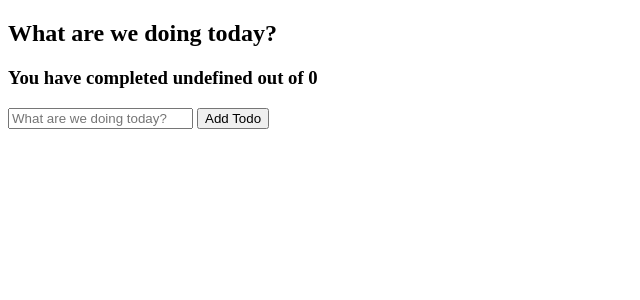
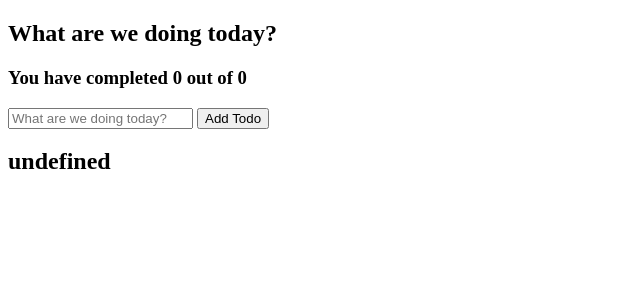
Before and after one commit to ReubenMenezes/Svelte-Todo-List, a Svelte app: page / in a window 1280 px wide. Shown: the top 300 px of the page, without its empty margins (0-640 px from the left). Built offline with nearby package versions, Linux system fonts and the light colour scheme.

Commit message:
Add functionality to add new todo item

```diff
--- a/src/components/Todos.svelte
+++ b/src/components/Todos.svelte
@@ -1,17 +1,20 @@
 <script>
+    let task;
     let todo = [];
-    $:totalTodos = todo.length;
-    let completedTodos;
-    function addTodo(event){
-        console.log(event.target)
+    let totalTodos = todo.length;
+    let completedTodos = 0;
+    function addTodo(){
+        todo = [...todo,{task,completed:false}]
+        console.log(todo[0])
     }
 </script>
 
 <div class="todo">
     <h2>What are we doing today?</h2>
     <h3>You have completed {completedTodos} out of {totalTodos}</h3>
-    <form on:submit|preventDefault = {addTodo}>
-        <input type="text" placeholder="What are we doing today?">
+    <form on:submit={addTodo}>
+        <input type="text" placeholder="What are we doing today?"  bind:value = {task}>
         <button type="submit">Add Todo</button>
     </form>
+    <h2>{todo[0]}</h2>
 </div>
```
